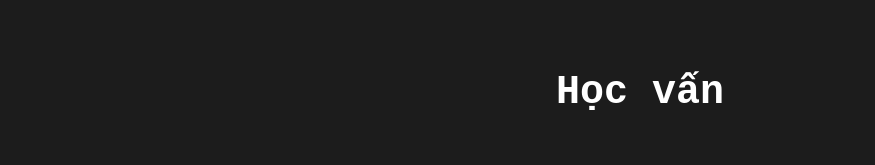
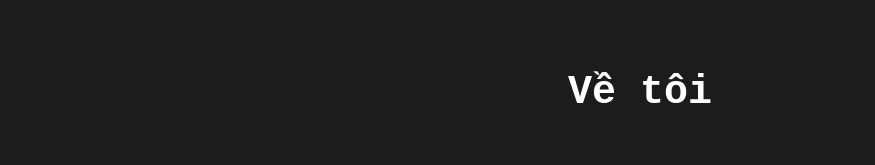
Before and after one commit to kencrimsonIT/Portfolio, a React (Create React App) app: page / in a window 1280 px wide. Shown: the part 735-900 px from the top of the page, without its empty margins (0-875 px from the left). Built offline with nearby package versions, Linux system fonts and the light colour scheme.

Commit message:
UPDATE: Add bio component into the main frame

```diff
--- a/src/App.jsx
+++ b/src/App.jsx
@@ -1,5 +1,6 @@
 import './App.css';
 import Home from "./Homepage/Home";
+import Bio from "./Components/Bio";
 import Education from "./Components/Education"
 import Contact from "./Components/Contact";
 
@@ -7,6 +8,7 @@ const App = () => {
   return (
       <>
         <Home />
+        <Bio />
         <Education />
         <Contact />
       </>
```
